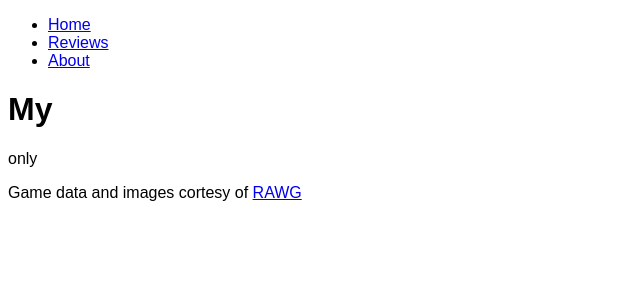
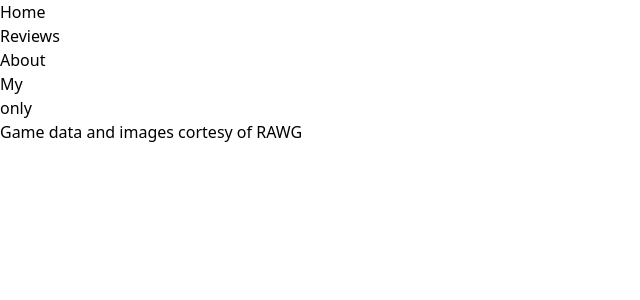
Before and after one commit to Pablog44/cursoNext.js, a Next.js app: page / in a window 1280 px wide. Shown: the top 300 px of the page, without its empty margins (0-640 px from the left). Built offline with nearby package versions, Linux system fonts and the light colour scheme.

Commit message:
se añade tailwind
-se añade tailwind

```diff
--- a/app/globals.css
+++ b/app/globals.css
@@ -1,3 +1,3 @@
-body {
-    font-family: sans-serif;
-}
+@tailwind base;
+@tailwind components;
+@tailwind utilities;
--- a/package.json
+++ b/package.json
@@ -7,9 +7,12 @@
         "start": "next start"
     },
     "dependencies": {
+        "autoprefixer": "^10.4.20",
         "next": "^14.2.13",
+        "postcss": "^8.4.47",
         "react": "^18.3.1",
-        "react-dom": "^18.3.1"
+        "react-dom": "^18.3.1",
+        "tailwindcss": "^3.4.13"
     },
     "devDependencies": {
         "@types/node": "22.7.4",
--- /dev/null
+++ b/postcss.config.js
@@ -0,0 +1,6 @@
+module.exports = {
+  plugins: {
+    tailwindcss: {},
+    autoprefixer: {},
+  },
+}
--- /dev/null
+++ b/tailwind.config.js
@@ -0,0 +1,11 @@
+/** @type {import('tailwindcss').Config} */
+module.exports = {
+  content: [
+    './app/**/*.{jsx,tsx}',
+    './components/**/*.{jsx,tsx}',
+  ],
+  theme: {
+    extend: {},
+  },
+  plugins: [],
+}
```
Also changed, not shown: 1 other file (tests, documents, lock files or other folders).
